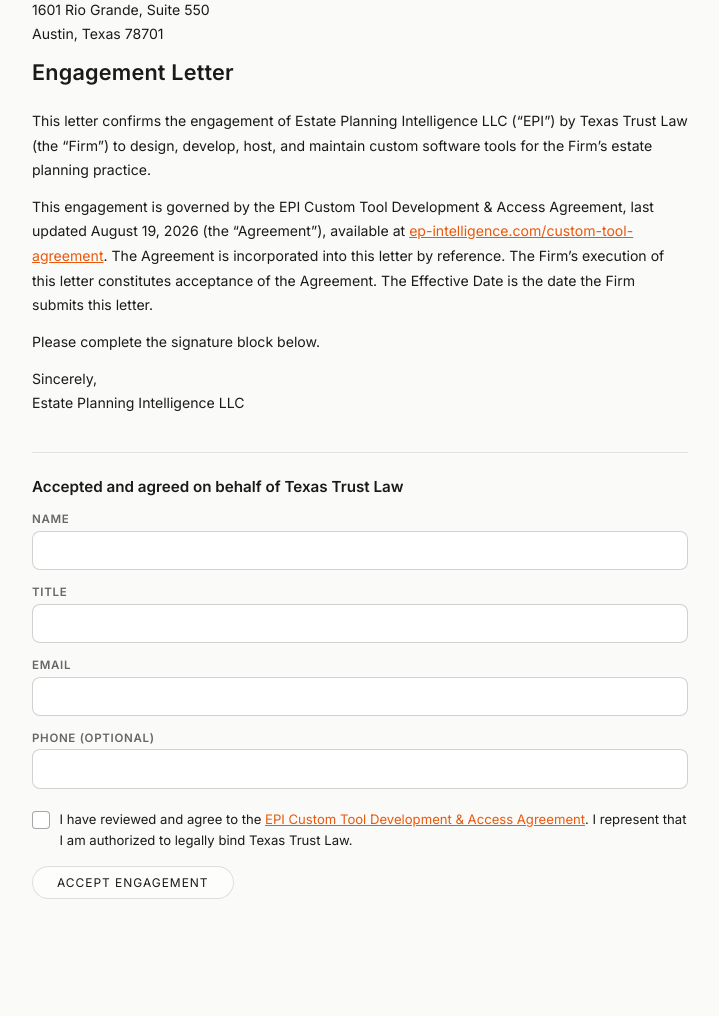
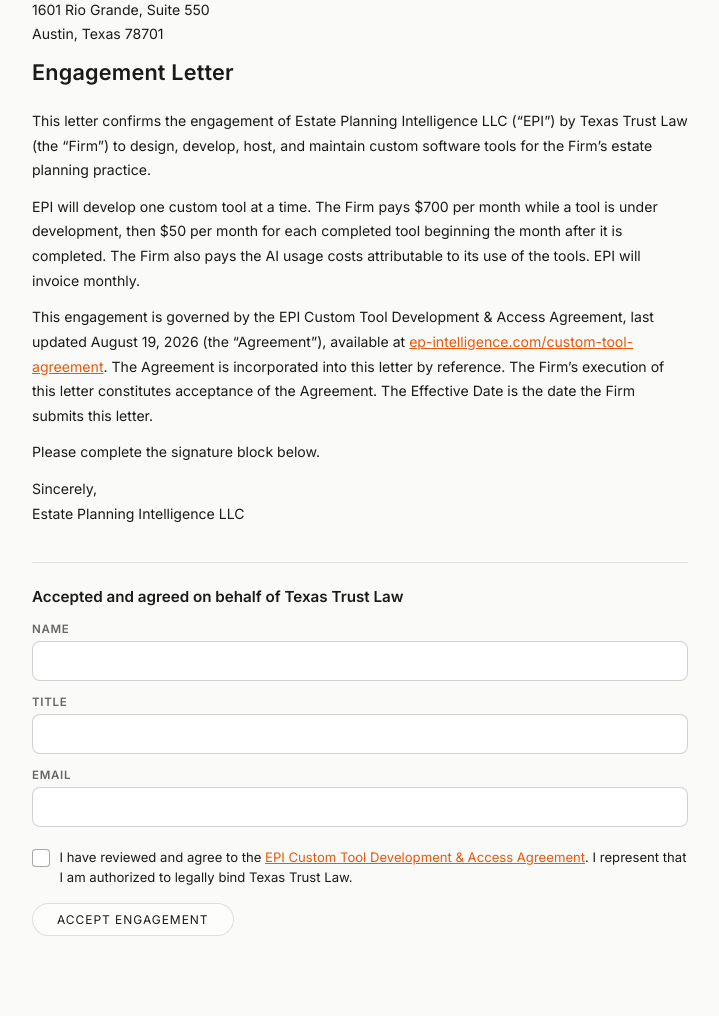
Before and after one commit to bentgalbraith/ep-intelligence, a Flask app: page /engagement/texas-trust-law in a window 1280 px wide. Shown: the part 226-1242 px from the top of the page, without its empty margins (280-999 px from the left). Before the commit the page ends 1125 px from the top, so only its background shows below. Run offline with Flask 3, Linux system fonts and the light colour scheme; some libraries are stand-ins or nearby versions.

Commit message:
TTL engagement letter final tweaks

```diff
--- a/app.py
+++ b/app.py
@@ -266,7 +266,6 @@
     signer_name = request.form.get("signer_name", "").strip()
     title = request.form.get("title", "").strip()
     email = request.form.get("email", "").strip()
-    phone = request.form.get("phone", "").strip()
     agreed = request.form.get("agree") == "on"
 
     if not all([signer_name, title, email, agreed]):
@@ -289,7 +288,6 @@
         f"<p><strong>Signer:</strong> {_e(signer_name)}</p>"
         f"<p><strong>Title:</strong> {_e(title)}</p>"
         f"<p><strong>Email:</strong> {_e(email)}</p>"
-        f"<p><strong>Phone:</strong> {_e(phone) or '(not provided)'}</p>"
         f"<p><strong>Agreement version:</strong> {_e(CUSTOM_TOOL_AGREEMENT_VERSION)}</p>"
         f"<p><strong>Accepted at:</strong> {_e(accepted_at)}</p>"
         f"<p><strong>IP address:</strong> {_e(ip_address)}</p>"
@@ -340,7 +338,6 @@
         signer_name=signer_name,
         title=title,
         email=email,
-        phone=phone,
         accepted_at=accepted_at,
     )
 
--- a/templates/ttl_engagement.html
+++ b/templates/ttl_engagement.html
@@ -27,8 +27,7 @@
     .sig-label { display: block; font-size: 0.72rem; font-weight: 600; letter-spacing: 0.06em; text-transform: uppercase; color: #666; margin-bottom: 0.3rem; }
     .sig-value { font-size: 0.88rem; padding-bottom: 0.25rem; border-bottom: 1px solid rgba(0,0,0,0.18); }
     .sig-block input[type="text"],
-    .sig-block input[type="email"],
-    .sig-block input[type="tel"] {
+    .sig-block input[type="email"] {
       width: 100%; padding: 0.65rem 0.8rem; font-family: inherit; font-size: 0.88rem; color: #1a1a1a;
       background: #fff; border: 1px solid rgba(0,0,0,0.18); outline: none; border-radius: 8px;
     }
@@ -96,6 +95,8 @@
 
     <p>This letter confirms the engagement of Estate Planning Intelligence LLC (&ldquo;EPI&rdquo;) by Texas Trust Law (the &ldquo;Firm&rdquo;) to design, develop, host, and maintain custom software tools for the Firm&rsquo;s estate planning practice.</p>
 
+    <p>EPI will develop one custom tool at a time. The Firm pays $700 per month while a tool is under development, then $50 per month for each completed tool beginning the month after it is completed. The Firm also pays the AI usage costs attributable to its use of the tools. EPI will invoice monthly.</p>
+
     <p>This engagement is governed by the EPI Custom Tool Development &amp; Access Agreement, last updated {{ agreement_version }} (the &ldquo;Agreement&rdquo;), available at <a href="{{ url_for('custom_tool_agreement') }}" target="_blank">ep-intelligence.com/custom-tool-agreement</a>. The Agreement is incorporated into this letter by reference. The Firm&rsquo;s execution of this letter constitutes acceptance of the Agreement. The Effective Date is the date the Firm submits this letter.</p>
 
     <p>Please complete the signature block below.</p>
@@ -118,10 +119,6 @@
             <span class="sig-label">Email</span>
             <div class="sig-value">{{ email }}</div>
         </div>
-        <div class="sig-row">
-            <span class="sig-label">Phone</span>
-            <div class="sig-value">{{ phone or '—' }}</div>
-        </div>
         <p>The signer reviewed and agreed to the Agreement and represented authority to bind Texas Trust Law.</p>
         {% else %}
         <form method="POST" action="{{ url_for('ttl_engagement') }}">
@@ -140,10 +137,6 @@
                 <label class="sig-label" for="email">Email</label>
                 <input id="email" type="email" name="email" value="{{ request.form.get('email', '') }}" required autocomplete="email">
             </div>
-            <div class="sig-row">
-                <label class="sig-label" for="phone">Phone (optional)</label>
-                <input id="phone" type="tel" name="phone" value="{{ request.form.get('phone', '') }}" autocomplete="tel">
-            </div>
             <label class="agreement-check">
                 <input type="checkbox" name="agree" required>
                 <span>I have reviewed and agree to the <a href="{{ url_for('custom_tool_agreement') }}" target="_blank">EPI Custom Tool Development &amp; Access Agreement</a>. I represent that I am authorized to legally bind Texas Trust Law.</span>
```
